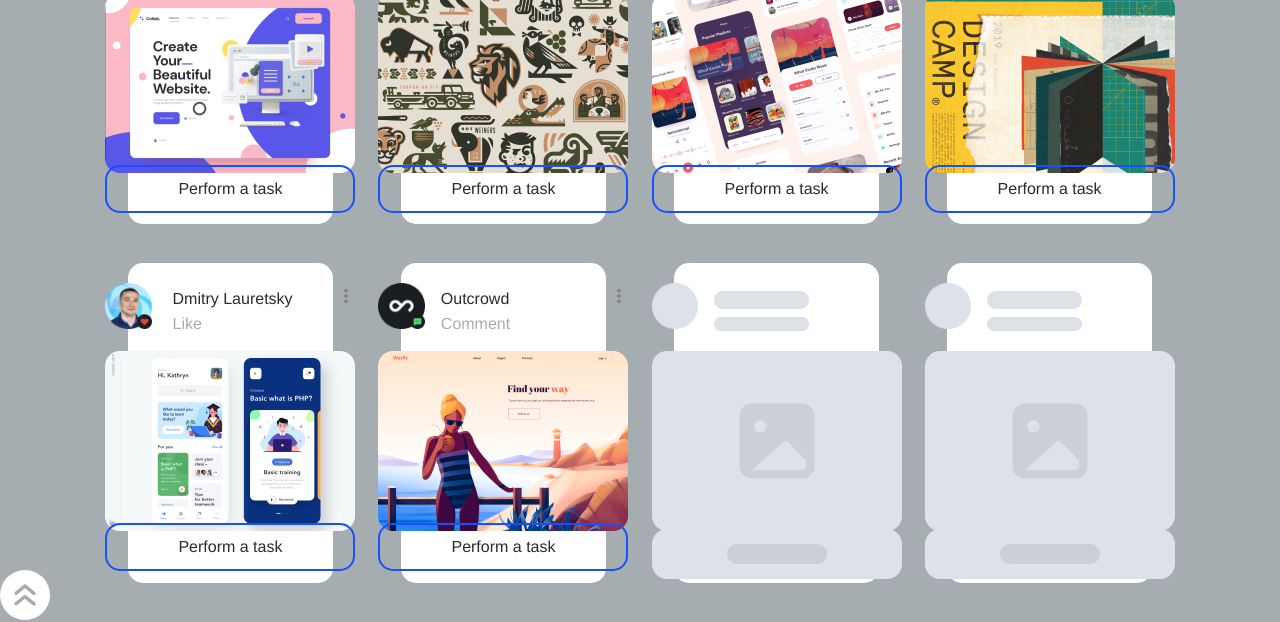
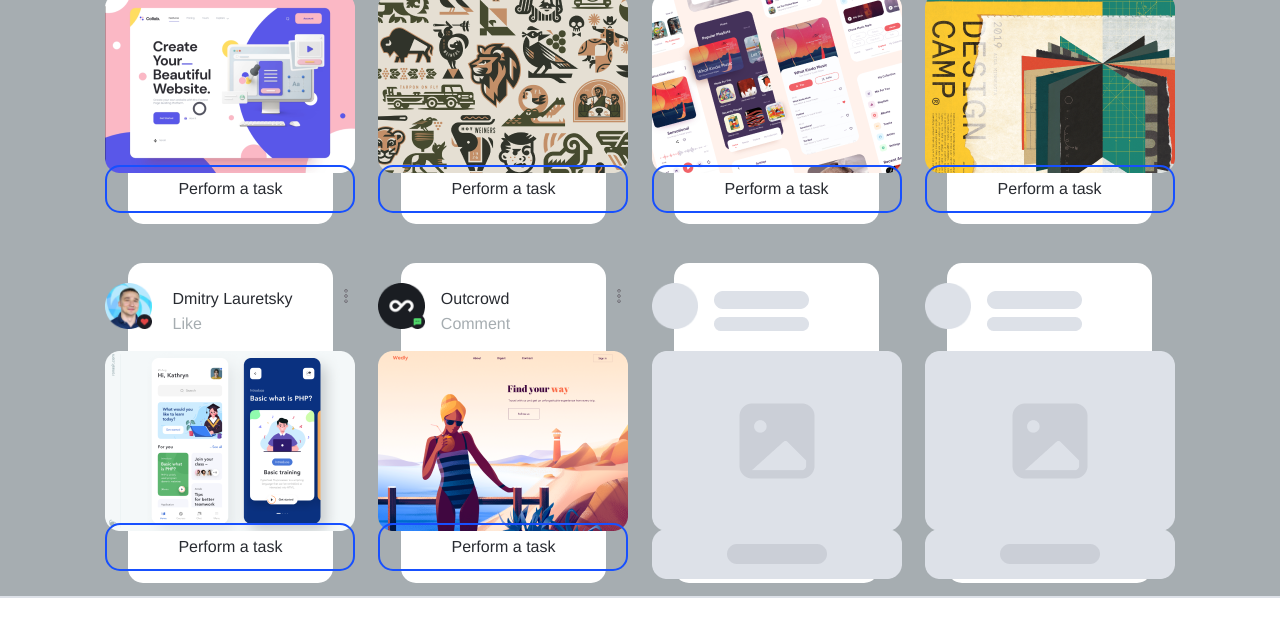
Before and after one commit to Anolay900/Promotion-Service, a plain HTML site: page index.html in a window 1280 px wide. Shown: the part 673-1295 px from the top of the page. Drawn offline with nearby package versions, Linux system fonts and the light colour scheme.

Commit message:
comments

```diff
--- a/index.html
+++ b/index.html
@@ -267,10 +267,10 @@
             </div>
         </article>
 
-        <div id="totop">
+        <!-- <div id="totop">
             <img class="icon__dark" src="assets/images/top.svg" alt="">
             <img class="icon__light" src="assets/images/toplight.svg" alt="">
-        </div>
+        </div> -->
     </main>
 
     <footer class="navbar footer__nav">
```
